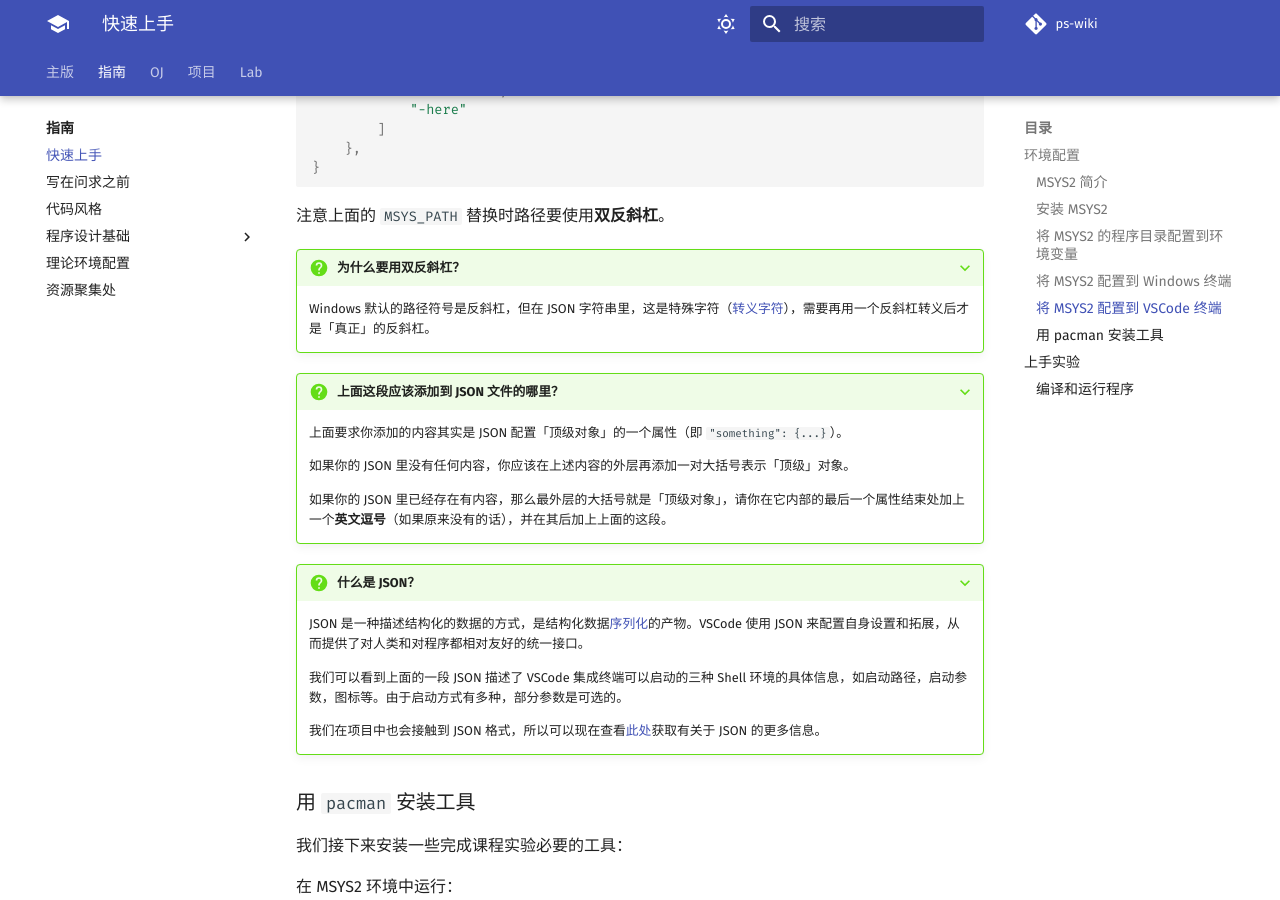
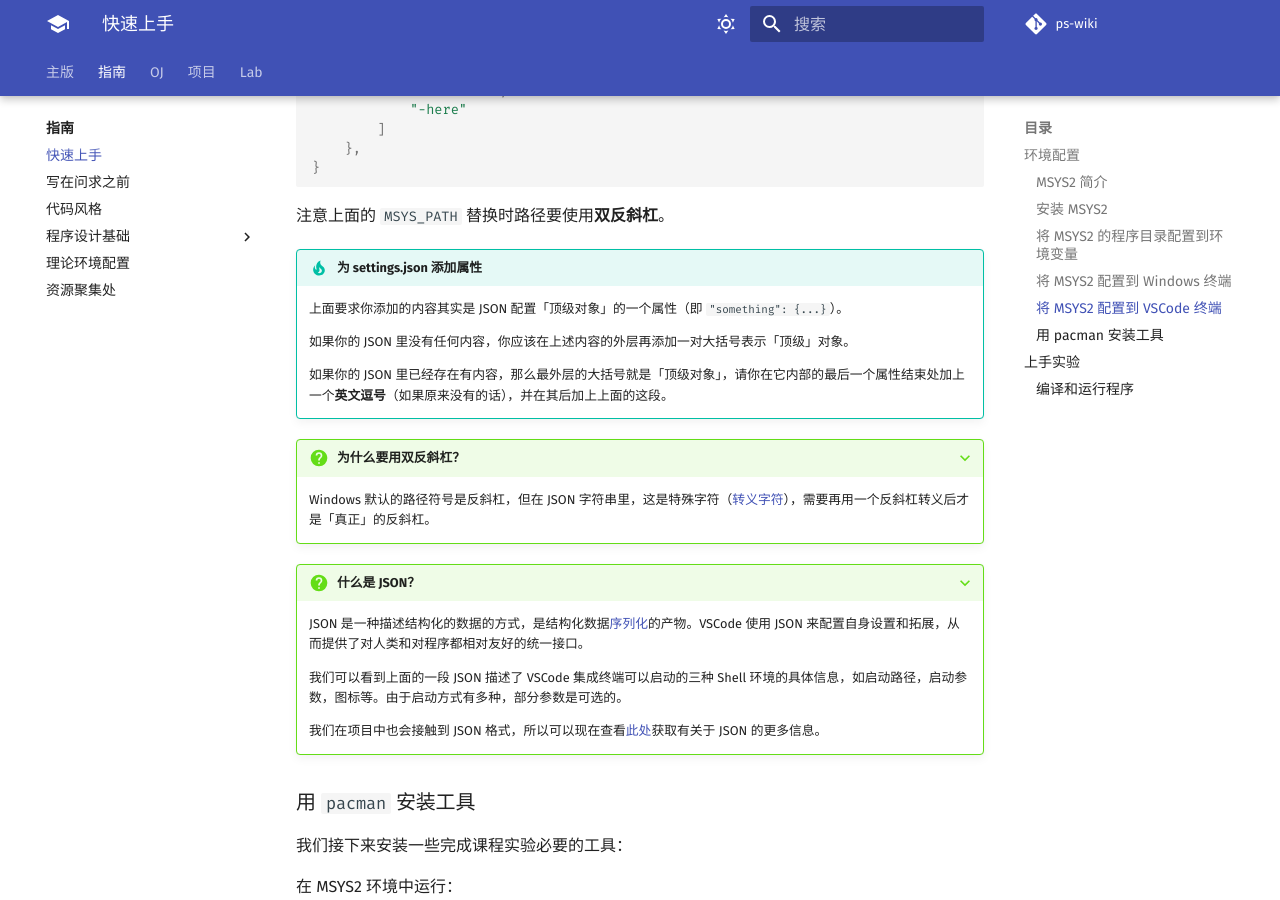
Before and after one commit to PS2023-programming/ps-wiki, an MkDocs documentation site: the page built from docs/start/quickstart.md, in a window 1280 px wide and 900 px high, scrolled down 4848 px. Built offline with MkDocs 1.6.1 and Material for MkDocs 9.7.7, drawn with Linux system fonts in a browser that asks for light colours; comment, search, counter and statistics services are not loaded; part of the change alters nothing that is shown.

Commit message:
change some admonition

```diff
--- a/docs/start/quickstart.md
+++ b/docs/start/quickstart.md
@@ -187,10 +187,7 @@ VSCode 作为 GUI 应用，其使用是相当容易学会的，有不解之处
 
 注意上面的 `MSYS_PATH` 替换时路径要使用**双反斜杠**。
 
-???+ question "为什么要用双反斜杠？"
-    Windows 默认的路径符号是反斜杠，但在 JSON 字符串里，这是特殊字符（[转义字符](https://zh.wikipedia.org/zh-cn/%E8%BD%AC%E4%B9%89%E5%AD%97%E7%AC%A6)），需要再用一个反斜杠转义后才是「真正」的反斜杠。
-
-???+ question "上面这段应该添加到 JSON 文件的哪里？"
+!!! tip "为 settings.json 添加属性"
 
     上面要求你添加的内容其实是 JSON 配置「顶级对象」的一个属性（即 `"something": {...}`）。
 
@@ -198,6 +195,9 @@ VSCode 作为 GUI 应用，其使用是相当容易学会的，有不解之处
 
     如果你的 JSON 里已经存在有内容，那么最外层的大括号就是「顶级对象」，请你在它内部的最后一个属性结束处加上一个**英文逗号**（如果原来没有的话），并在其后加上上面的这段。
 
+
+???+ question "为什么要用双反斜杠？"
+    Windows 默认的路径符号是反斜杠，但在 JSON 字符串里，这是特殊字符（[转义字符](https://zh.wikipedia.org/zh-cn/%E8%BD%AC%E4%B9%89%E5%AD%97%E7%AC%A6)），需要再用一个反斜杠转义后才是「真正」的反斜杠。
 
 ???+ question "什么是 JSON？"
 
```
